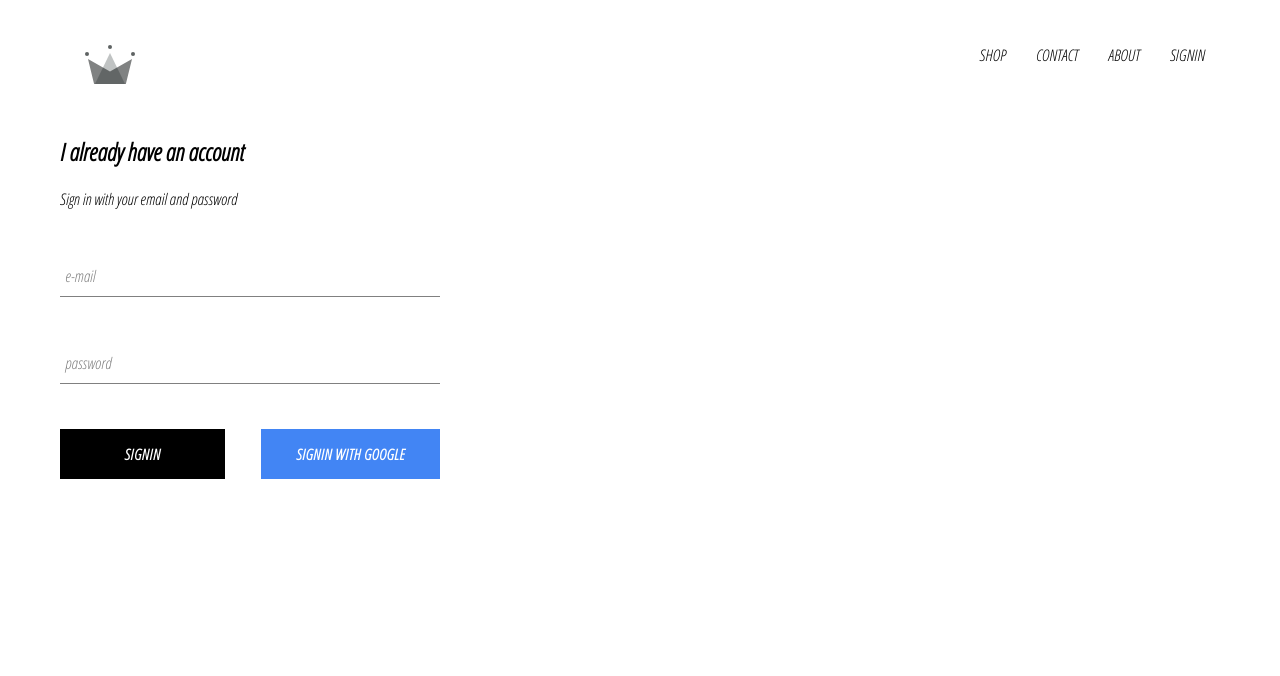
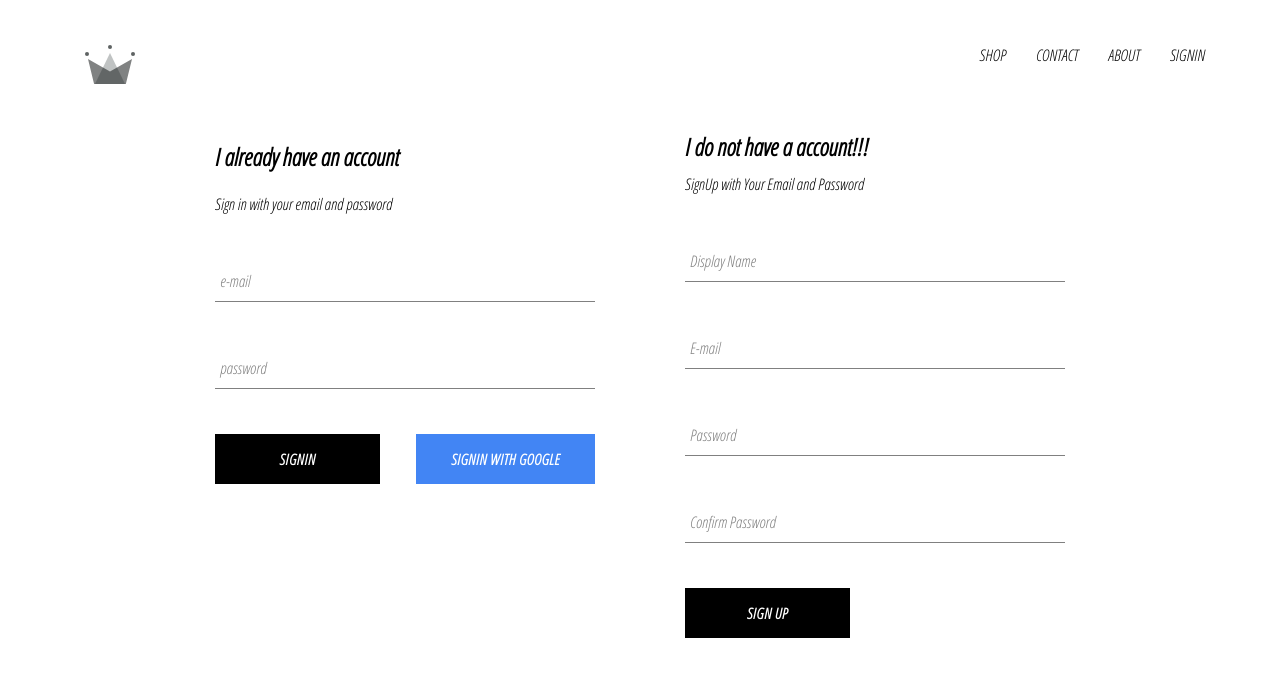
Before and after one commit to Parasbuda/Ecommerce, a React (Create React App) app: page /signin in a window 1280 px wide. Shown: the top 676 px of the page. Built offline with nearby package versions, Linux system fonts and the light colour scheme; no server answers.

Commit message:
signup finished

```diff
--- a/src/App.js
+++ b/src/App.js
@@ -6,6 +6,7 @@
 import Header from './components/header/Header';
 import SignInSignUp from "./pages/SignIn-SignUp/SignInSignUp"
 import {auth} from "./Firebase/Firebase"
+import {createUserProfileDocument} from "./Firebase/Firebase"
 class App extends Component{
 
   state={
@@ -16,13 +17,28 @@
 
   unsubscribeFromAuth=null
   componentDidMount(){
-    this.unsubscribeFromAuth=auth.onAuthStateChanged(user=>{
-      this.setState({
-        currentUser:user
-      })
+    this.unsubscribeFromAuth=auth.onAuthStateChanged( async userAuth=>{
+      if(userAuth){
+        const userRef=await createUserProfileDocument(userAuth)
+        userRef.onSnapshot(snapshot=>{
+          this.setState({
+            currentUser:{
+              id:snapshot.id,
+              ...snapshot.data()
+            }
+          })
+          console.log(this.state)
+        })
 
-      console.log(this.state.currentUser)
+      }
+      else{
+        this.setState({
+          currentUser:userAuth
+        })
+      }
+
     })
+
   }
 
   componentWillUnmount(){
--- a/src/Firebase/Firebase.js
+++ b/src/Firebase/Firebase.js
@@ -14,6 +14,25 @@
   };
 
 
+  export const createUserProfileDocument=async(userAuth,additionalData)=>{
+    if(!userAuth) return;
+    const userRef=firestore.doc(`users/${userAuth.uid}`)
+    const snapshot=await userRef.get()
+
+    if(!snapshot.exists){
+      const {displayName,email}=userAuth
+      const createdAt=new Date()
+      try{
+        await userRef.set({
+          displayName,email,createdAt,...additionalData
+        })
+      }
+      catch(error){
+        console.log("create user error",error.message)
+      }
+    }
+    return userRef
+  }
   firebase.initializeApp(config)
 
 
--- a/src/components/Form-Input/Form-Input.js
+++ b/src/components/Form-Input/Form-Input.js
@@ -1,7 +1,7 @@
 import React from "react"
 import "./Form-Input.scss"
 
-const Form_Input=({handleChange,label,...otherProps})=>{
+const FormInput=({handleChange,label,...otherProps})=>{
     return(
         <div className="group">
             <input className="form-input" onChange={handleChange} {...otherProps}/>
@@ -15,4 +15,4 @@
         </div>
     )
 }
-export default Form_Input
+export default FormInput
--- /dev/null
+++ b/src/components/Sign-Up/SignUp.js
@@ -0,0 +1,87 @@
+import React from "react"
+import FormInput from "./../Form-Input/Form-Input"
+import CustomButton from "./../custom-button/CustomButton"
+import  {auth,createUserProfileDocument} from "../../Firebase/Firebase"
+import "./SignUp.scss"
+
+class SignUp extends React.Component{
+    state={
+        displayName:"",
+        email:"",
+        password:"",
+        confirmPassword:""
+    }
+
+
+    handleSubmit=async e=>{
+        e.preventDefault()
+        const {displayName,email,password,confirmPassword}=this.state
+        if(password!==confirmPassword){
+            alert("Password doesnt match")
+            return
+        }
+        try{
+            const {user}=await auth.createUserWithEmailAndPassword(email,password)
+            await createUserProfileDocument(user,{displayName})
+            this.setState({
+                displayName:"",
+                email:"",
+                password:"",
+                confirmPassword:""
+            })
+        }catch(error){
+            console.error(error)
+        }
+    }
+
+    handleChange=(e)=>{
+        const {name,value}=e.target
+        this.setState({[name]:value})
+    }
+    render(){
+        const {displayName,email,password,confirmPassword}=this.state
+        return(
+            <div className="sign-up">
+                <h2 className="title">I do not have a account!!!</h2>
+                <span>SignUp with Your Email and Password</span>
+                <form className="sign-up-form" onSubmit={this.handleSubmit}>
+                <FormInput
+                type="text"
+                name="displayName"
+                value={displayName}
+                onChange={this.handleChange}
+                label="Display Name"
+                required/>
+
+                 <FormInput
+                type="email"
+                name="email"
+                value={email}
+                onChange={this.handleChange}
+                label="E-mail"
+                required/>
+
+                <FormInput
+                type="password"
+                name="password"
+                value={password}
+                onChange={this.handleChange}
+                label="Password"
+                required/>
+
+                <FormInput
+                type="password"
+                name="confirmPassword"
+                value={confirmPassword}
+                onChange={this.handleChange}
+                label="Confirm Password"
+                required/>
+
+                <CustomButton type="submit">SIGN UP</CustomButton>
+                </form>
+
+            </div>
+        )
+    }
+}
+export default SignUp
--- /dev/null
+++ b/src/components/Sign-Up/SignUp.scss
@@ -0,0 +1,9 @@
+.sign-up{
+    display: flex;
+    flex-direction: column;
+    width: 380px;
+
+    .title{
+        margin:10px 0;
+    }
+}
--- a/src/components/SignIn/SignIn.js
+++ b/src/components/SignIn/SignIn.js
@@ -1,6 +1,6 @@
 import React from "react"
 import "./SignIn.scss"
-import Form_Input from "./../Form-Input/Form-Input"
+import FormInput from "./../Form-Input/Form-Input"
 import CustomButton from "./../custom-button/CustomButton"
 
 import  {signInWithGoogle} from"../../Firebase/Firebase"
@@ -34,12 +34,12 @@
                 <span>Sign in with your email and password  </span>
                 <form onSubmit={this.handleSubmit}>
 
-                    <Form_Input type="email" name="email"
+                    <FormInput type="email" name="email"
                      required value={this.state.email}
                      handleChange={this.handleChange}
                      label="e-mail"/>
 
-                    <Form_Input type="password" name="password"
+                    <FormInput type="password" name="password"
                      required value={this.state.password}
                      handleChange={this.handleChange}
                      label="password" />
--- a/src/pages/SignIn-SignUp/SignInSignUp.js
+++ b/src/pages/SignIn-SignUp/SignInSignUp.js
@@ -1,11 +1,13 @@
  import React from "react"
  import "./SignInSignUp.scss"
 import SignIn from "../../components/SignIn/SignIn"
+import SignUp from "../../components/Sign-Up/SignUp"
 
  const SignInSignUp=()=>{
      return(
          <div className="sign-in-and-sign-up">
              <SignIn/>
+             <SignUp/>
          </div>
      )
  }
--- a/src/pages/SignIn-SignUp/SignInSignUp.scss
+++ b/src/pages/SignIn-SignUp/SignInSignUp.scss
@@ -0,0 +1,8 @@
+.sign-in-and-sign-up{
+    width: 850px;
+    display: flex;
+    justify-content: space-between;
+    margin: 30px auto;
+
+
+}
```
